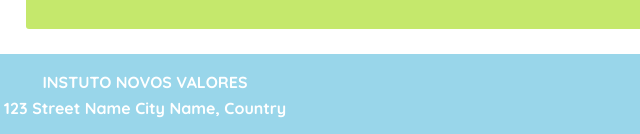
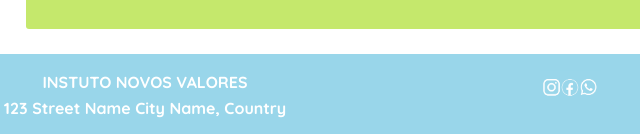
Before and after one commit to Gimimi2690/INOVA, a plain HTML site: page inova/doar.html in a window 1280 px wide. Shown: the part 2338-2472 px from the top of the page, 69-709 px from the left. Drawn offline with nearby package versions, Linux system fonts and the light colour scheme.

Commit message:
doar.html

```diff
--- a/inova/doar.html
+++ b/inova/doar.html
@@ -139,7 +139,7 @@
             <ul>123 Street Name
             City Name, Country</ul></div>
           <div class="col-sm-4">
-
+            <img src="face.png" alt="redes" width="15%">
           </div>
           <div class="col-sm-4">Contact Us
             <ul>XX XXXX-XXXX</ul>
```
